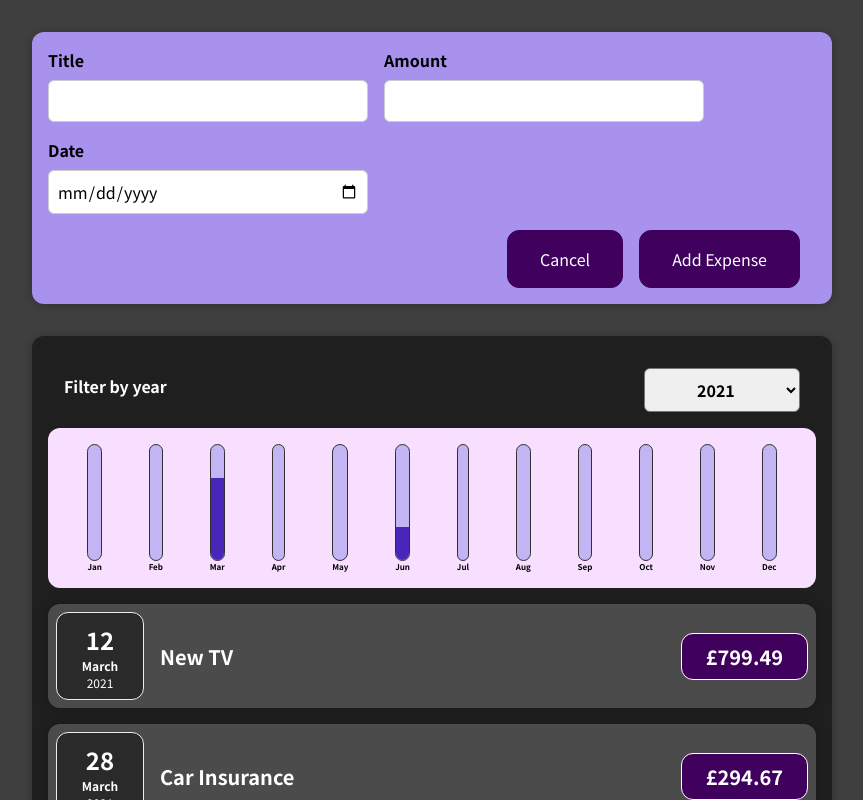
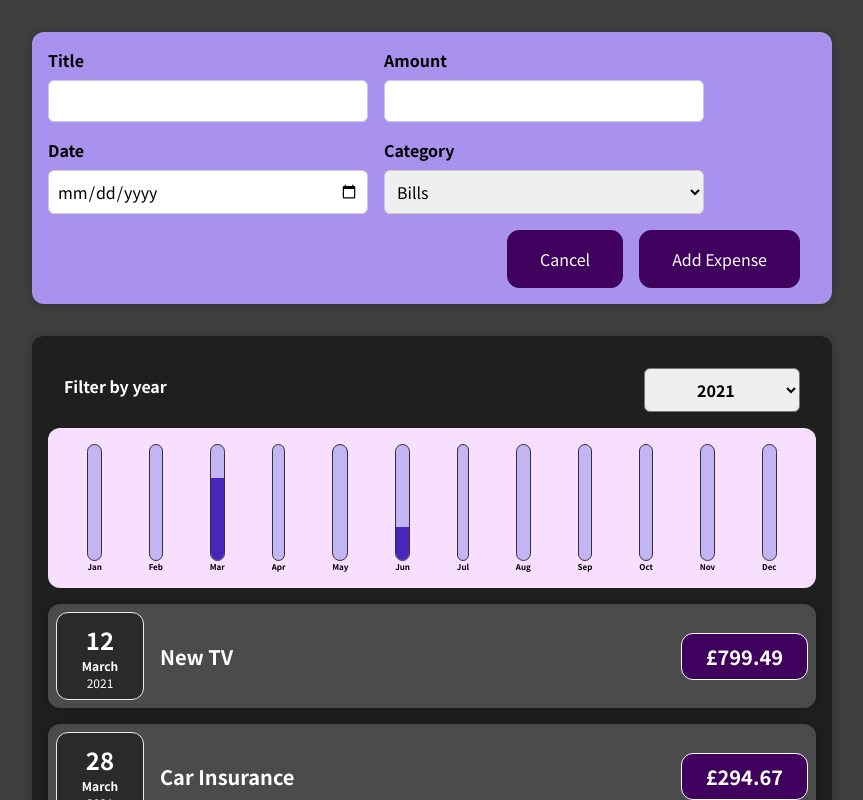
Before and after one commit to Cindywritescode/react-expense-tracker, a React (Create React App) app: page / in a window 1280 px wide. Both pictures are taken after a click on the button "Add New Expense". Shown: the top 800 px of the page, without its empty margins (208-1071 px from the left). Built offline with nearby package versions, Linux system fonts and the light colour scheme.

Commit message:
add category select dropdown in ExpenseForm

```diff
--- a/src/components/Expenses/ExpenseItem.js
+++ b/src/components/Expenses/ExpenseItem.js
@@ -16,7 +16,7 @@ const ExpenseItem = ({
         <ExpenseDate date={date}/>
         <div className="expense-item__description">
           <h2>{title}</h2>
-          <div className="expense-item__price">£{amount}</div>
+          <div className="expense-item__price">£{amount.toFixed(2)}</div>
         </div>
       </Card>
     </li>
--- a/src/components/NewExpense/ExpenseForm.css
+++ b/src/components/NewExpense/ExpenseForm.css
@@ -21,6 +21,15 @@
   max-width: 100%;
 }
 
+.new-expense__control select {
+  font: inherit;
+  padding: 0.5rem;
+  border-radius: 6px;
+  border: 1px solid #ccc;
+  width: 20rem;
+  max-width: 100%;
+}
+
 .new-expense__actions {
   text-align: right;
 }
--- a/src/components/NewExpense/ExpenseForm.js
+++ b/src/components/NewExpense/ExpenseForm.js
@@ -1,5 +1,5 @@
-import React, { useState } from "react";
-import "./ExpenseForm.css"
+import React, { useState } from 'react';
+import './ExpenseForm.css';
 
 
 const ExpenseForm = ({
@@ -70,7 +70,7 @@ const ExpenseForm = ({
             onChange={titleChangeHandler}
           />
         </div>
-      <div className ="new-expense__control">
+        <div className="new-expense__control">
           <label>Amount</label>
           <input
             type="number"
@@ -90,6 +90,17 @@ const ExpenseForm = ({
             onChange={dateChangeHandler}
           />
         </div>
+        <div className="new-expense__control">
+          <label>Category</label>
+          <select>
+            <option>Bills</option>
+            <option>Clothes</option>
+            <option>Eat Out</option>
+            <option>Groceries</option>
+            <option>Transport</option>
+            <option>Other</option>
+          </select>
+        </div>
       </div>
       <div className="new-expense__actions">
         <button type="button" onClick={onCancel}>Cancel</button>
```
Also changed, not shown: package.json (+7 -1 lines), 17 other files (tests, documents, lock files or other folders). Lines whose indentation alone changed are shown as unchanged.
